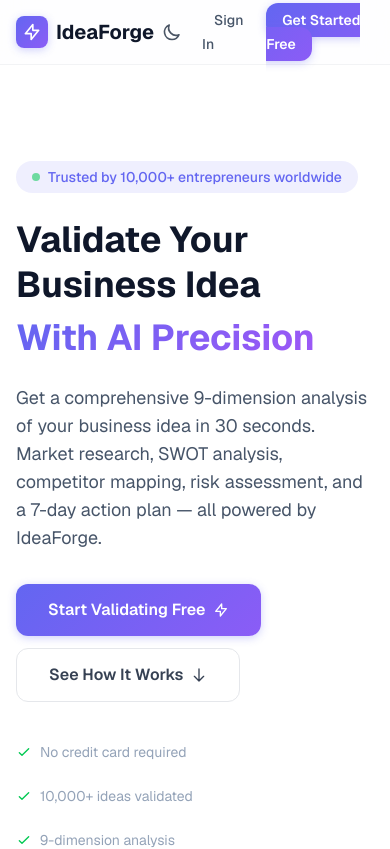
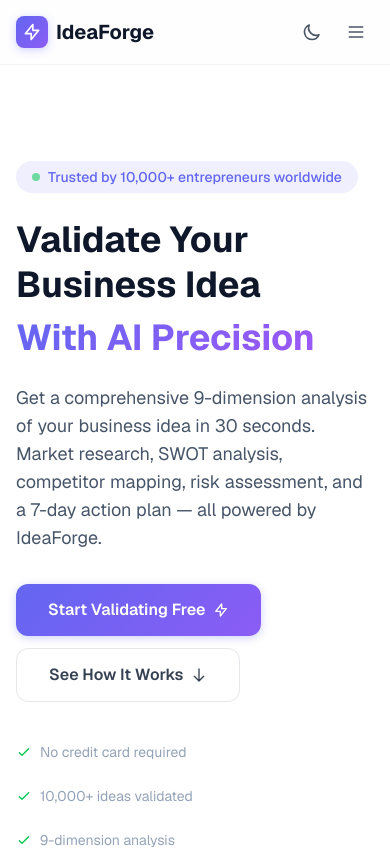
Before and after one commit to Tesfazion/Ideaforge-ai, a Next.js app in the folder ideaforge-ai/: page / in a window 390 px wide. Shown: the top 849 px of the page. Built offline with nearby package versions, Linux system fonts and the light colour scheme.

Commit message:
Fix mobile responsiveness: table scroll, navbar hamburger menu, preview charts wrap

```diff
--- a/ideaforge-ai/components/ComparisonTable.tsx
+++ b/ideaforge-ai/components/ComparisonTable.tsx
@@ -20,7 +20,8 @@
           <p className="text-body mt-3">See how we compare to traditional validation tools</p>
         </div>
         <div className="card-base glass-card rounded-2xl overflow-hidden shadow-sm border border-gray-200 dark:border-gray-700">
-          <table className="w-full text-sm">
+          <div className="overflow-x-auto -mx-4 sm:mx-0">
+            <table className="w-full text-sm min-w-[600px]">
             <thead className="bg-surface-alt">
               <tr>
                 <th className="text-left px-6 py-4 font-semibold text-heading">Feature</th>
@@ -38,6 +39,7 @@
               ))}
             </tbody>
           </table>
+          </div>
         </div>
       </div>
     </section>
--- a/ideaforge-ai/components/Navbar.tsx
+++ b/ideaforge-ai/components/Navbar.tsx
@@ -13,6 +13,7 @@
   const borderColor = useTransform(scrollY, [0, 100], ["rgba(229,231,235,0.5)", "rgba(229,231,235,1)"]);
   const boxShadow = useTransform(scrollY, [0, 100], ["0 0 0 rgba(0,0,0,0)", "0 4px 20px rgba(0,0,0,0.06)"]);
   const [mounted, setMounted] = useState(false);
+  const [mobileOpen, setMobileOpen] = useState(false);
 
   useEffect(() => {
     // eslint-disable-next-line react-hooks/set-state-in-effect
@@ -38,7 +39,8 @@
             </motion.div>
              <span className="text-xl font-bold text-heading dark:text-white">IdeaForge</span>
           </Link>
-          <div className="flex items-center gap-3">
+
+          <div className="hidden md:flex items-center gap-3">
             <motion.button
               onClick={toggleTheme}
               className="p-2 rounded-lg hover:bg-gray-100 dark:hover:bg-gray-800 transition-colors"
@@ -81,7 +83,66 @@
               </>
             )}
           </div>
+
+          <div className="flex items-center gap-2 md:hidden">
+            <motion.button
+              onClick={toggleTheme}
+              className="p-2 rounded-lg hover:bg-gray-100 dark:hover:bg-gray-800 transition-colors"
+              whileHover={{ scale: 1.1 }}
+              whileTap={{ scale: 0.9 }}
+              aria-label="Toggle theme"
+            >
+              {mounted && theme === "light" ? (
+                <svg className="w-5 h-5 text-gray-600" fill="none" viewBox="0 0 24 24" stroke="currentColor" strokeWidth={2}>
+                  <path strokeLinecap="round" strokeLinejoin="round" d="M20.354 15.354A9 9 0 018.646 3.646 9.003 9.003 0 0012 21a9.003 9.003 0 008.354-5.646z" />
+                </svg>
+              ) : (
+                <svg className="w-5 h-5 text-yellow-400" fill="none" viewBox="0 0 24 24" stroke="currentColor" strokeWidth={2}>
+                  <path strokeLinecap="round" strokeLinejoin="round" d="M12 3v1m0 16v1m9-9h-1M4 12H3m15.364 6.364l-.707-.707M6.343 6.343l-.707-.707m12.728 0l-.707.707M6.343 17.657l-.707.707M16 12a4 4 0 11-8 0 4 4 0 018 0z" />
+                </svg>
+              )}
+            </motion.button>
+            <button onClick={() => setMobileOpen(!mobileOpen)} className="p-2 rounded-lg hover:bg-gray-100 dark:hover:bg-gray-800 transition-colors" aria-label="Toggle menu">
+              {mobileOpen ? (
+                <svg className="w-5 h-5 text-gray-600" fill="none" viewBox="0 0 24 24" stroke="currentColor" strokeWidth={2}>
+                  <path strokeLinecap="round" strokeLinejoin="round" d="M6 18L18 6M6 6l12 12" />
+                </svg>
+              ) : (
+                <svg className="w-5 h-5 text-gray-600" fill="none" viewBox="0 0 24 24" stroke="currentColor" strokeWidth={2}>
+                  <path strokeLinecap="round" strokeLinejoin="round" d="M4 6h16M4 12h16M4 18h16" />
+                </svg>
+              )}
+            </button>
+          </div>
         </div>
+
+        {mobileOpen && (
+          <motion.div
+            className="md:hidden pb-4 border-t border-gray-100 dark:border-gray-800 mt-2 pt-4"
+            initial={{ opacity: 0, height: 0 }}
+            animate={{ opacity: 1, height: "auto" }}
+            exit={{ opacity: 0, height: 0 }}
+          >
+            {user ? (
+              <div className="flex flex-col gap-2">
+                {user.plan === "pro" && (
+                  <span className="inline-flex items-center gap-1 text-xs font-semibold px-2 py-1 rounded-lg bg-emerald-50 dark:bg-emerald-500/15 text-emerald-700 dark:text-emerald-400 w-fit">
+                    <svg className="w-3.5 h-3.5" fill="none" viewBox="0 0 24 24" stroke="currentColor" strokeWidth={2}>
+                      <path strokeLinecap="round" strokeLinejoin="round" d="M5 13l4 4L19 7" />
+                    </svg>
+                    Pro Plan
+                  </span>
+                )}
+                <Link href="/dashboard" onClick={() => setMobileOpen(false)} className="gradient-btn text-white px-4 py-2.5 rounded-xl text-sm font-semibold text-center">Dashboard</Link>
+              </div>
+            ) : (
+              <div className="flex flex-col gap-2">
+                <Link href="/login" onClick={() => setMobileOpen(false)} className="text-sm font-medium text-body hover:text-heading px-3 py-2.5 rounded-xl hover:bg-gray-50 dark:hover:bg-gray-800 transition-colors">Sign In</Link>
+                <Link href="/register" onClick={() => setMobileOpen(false)} className="gradient-btn text-white px-4 py-2.5 rounded-xl text-sm font-semibold text-center">Get Started Free</Link>
+              </div>
+            )}
+          </motion.div>
+        )}
       </div>
     </motion.nav>
   );
--- a/ideaforge-ai/components/PreviewScore.tsx
+++ b/ideaforge-ai/components/PreviewScore.tsx
@@ -75,7 +75,7 @@
                   <p className="text-5xl font-bold text-gray-900 dark:text-white">{result.viabilityScore}<span className="text-xl text-gray-400">/100</span></p>
                   <p className="text-xs text-gray-500 dark:text-gray-400 mt-1">Viability Score</p>
                 </div>
-                <div className="flex gap-4">
+                <div className="flex flex-wrap justify-center gap-4">
                   {[
                     { label: "Market", score: result.marketScore, color: "#6366F1" },
                     { label: "Competition", score: result.competitorScore, color: "#8B5CF6" },
```
